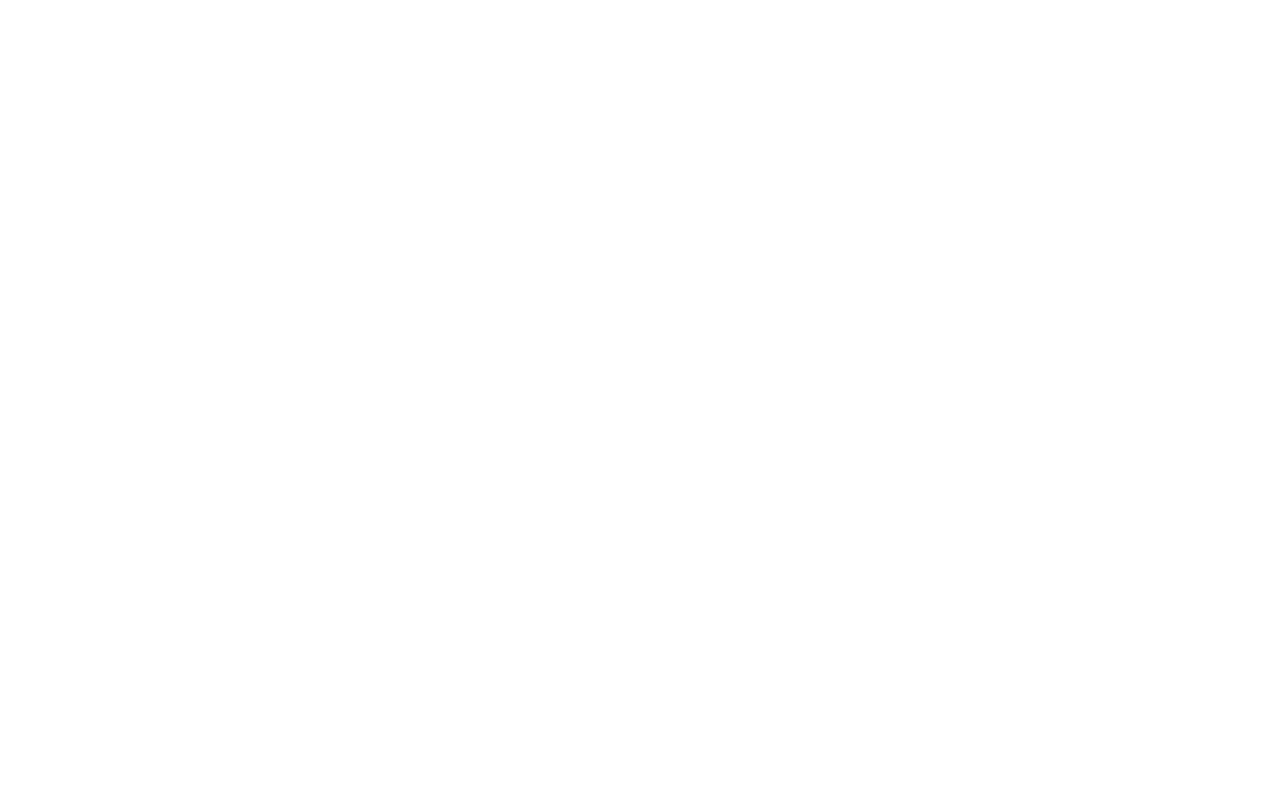
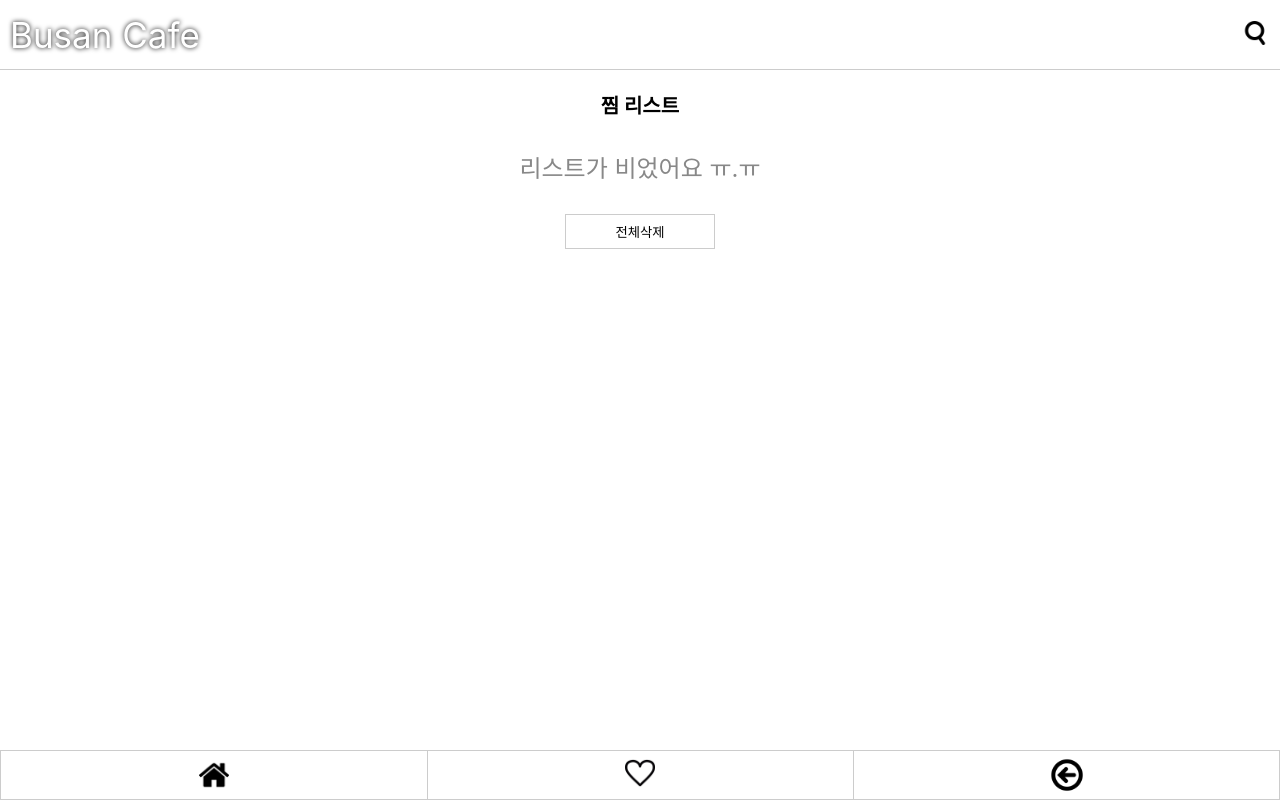
Before and after one commit to woooooooojin/busan_cafe_mobile, a React (Create React App) app: page /cart in a window 1280 px wide. Built offline with nearby package versions, Linux system fonts and the light colour scheme.

Commit message:
cart style 전체삭제

```diff
--- a/src/pages/Cart.jsx
+++ b/src/pages/Cart.jsx
@@ -1,31 +1,153 @@
 import React from 'react'
 import {useDispatch, useSelector} from 'react-redux'
 import { styled } from 'styled-components'
-import { deleteItem } from './store'
+import { deleteAll, deleteItem } from './store'
+import Header from '../components/Header'
+import Footer from '../components/Footer'
+
+
+const Wrap = styled.div`
+    width: 100%;
+    padding-bottom: 80px;
+
+
+    .none{
+        text-align: center;
+        font-size: 24px;
+        margin-top: 30px;
+        color: #888;
+    }
+`
 
 const MapList = styled.ul`
     width: 100%;
     display: flex;
     flex-direction: column;
+    /* padding-bottom: 120px; */
 
     li{
         width: 100%;
         display: flex;
+        align-items: center;
+        text-align: center;
+        border: 1px solid #ccc;
+        border-bottom: 0;
+
+        &:last-child{
+            border-bottom: 1px solid #ccc;
+        }
     }
-    li div{
-        width: 25%;
+    .cart_idx{
+        width: 10%;
     }
+    .cart_img{
+        width: 30%;
+        font-size: 0;
+    }
+
+
     img{
         width: 100%;
+        height: 120px;
+        @media (min-width: 768px) {
+            height: 235px;
+        }
+    }
+    .cart_tit{
+        width: 45%;
+        padding: 0 5px;
+    }
+
+    .cafe_tit{
+        font-weight: bold;
+
+    }
+    .cafe_loca{
+        font-size: 14px;
+        margin-top: 5px;
+    }
+
+    .cart_delete{
+        width: 15%;
+    }
+    .cart_delete button{
+        width: 25px;
+        height: 25px;
+        background-color: #fff;
+        border: 1px solid #888;
+    }
+
+
+`
+const TitleBox = styled.div`
+    width: 100%;
+    margin-top: 20px;
+    margin-bottom: 30px;
+
+    h4{
+        text-align: center;
+        font-size: 20px;
     }
 `
 
+const DeleteAll = styled.div`
+    width: 100%;
+    text-align: center;
+    margin-top: 30px;
+
+    button{
+        width: 150px;
+        height: 35px;
+        border: 1px solid #ccc;
+        background-color: #fff;
+    }
+
+`
 export default function Cart() {
     const state = useSelector((state)=>state)
     const dispatch = useDispatch()
+    if(state.cart.length <= 0){
+        return(
+            <div>
+                <Header/>
+
+                <Wrap>
+
+                <TitleBox>
+                    <h4>찜 리스트</h4>
+                </TitleBox>
+
+                <p className='none'>리스트가 비었어요 ㅠ.ㅠ</p>
+
+
+
+                <DeleteAll>
+                    <button onClick={()=>dispatch(deleteAll())}>전체삭제</button>
+                </DeleteAll>
+                </Wrap>
+
+
+
+
+
+
+                <Footer/>
+
+
+            </div>
+        )
+    }
 
   return (
     <div>
+        <Header/>
+
+        <Wrap>
+
+        <TitleBox>
+            <h4>찜 리스트</h4>
+        </TitleBox>
+
         <MapList>
 
             {
@@ -36,13 +158,31 @@
                         <div className="cart_img">
                            <img src={state.cart[idx].image} alt="img" />
                         </div>
-                        <div className="cart_tit">{state.cart[idx].title}</div>
-                        <div className="cart_delete"><button onClick={()=>dispatch(deleteItem(state.cart[idx].id))}>삭제</button></div>
+                        <div className="cart_tit">
+                          <p className='cafe_tit'> {state.cart[idx].title}</p>
+                          <p className='cafe_loca'> {state.cart[idx].loca}</p>
+                        </div>
+                        <div className="cart_delete"><button onClick={()=>dispatch(deleteItem(state.cart[idx].id))}>X</button></div>
                     </li>
                 )
                })
             }
+
+
+
         </MapList>
+
+        <DeleteAll>
+            <button onClick={()=>dispatch(deleteAll())}>전체삭제</button>
+        </DeleteAll>
+        </Wrap>
+
+
+
+
+
+
+        <Footer/>
     </div>
   )
 }
--- a/src/pages/Haeundae.jsx
+++ b/src/pages/Haeundae.jsx
@@ -79,7 +79,8 @@
   }
   .item_loca{
     font-size: 12px;
-    min-height: 45px;
+    min-height: 30px;
+    margin-bottom: 5px;
     @media (min-width: 768px) {
       font-size: 14px;
     }
@@ -147,12 +148,12 @@
                     <img src={val.image} alt="img"/>
                   </div>
                   <h4 className='item_tit'>{val.title}</h4>
-                  <p className='item_loca'><span>도로명주소 : </span><br/>{val.location}</p>
+                  <p className='item_loca'><span>도로명주소 : </span>{val.location}</p>
                   <p className='item_loca2'><span>지번 : </span>{val.location2}</p>
                   <p className='item_time'><span>영업시간 : </span>{val.time}</p>
 
                 </Link>
-                <button className='likebtn' onClick={()=>{dispatch(addItem({id: val.id, image: val.image, title: val.title ,count: 1}),alert('찜하기에 추가되었습니다.'))}}>찜하기</button>
+                <button className='likebtn' onClick={()=>{dispatch(addItem({loca: val.location ,id: val.id, image: val.image, title: val.title ,count: 1}),alert('찜하기에 추가되었습니다.'))}}>찜하기</button>
 
               </div>
             )
--- a/src/pages/detailpage/DetailHaeundae.jsx
+++ b/src/pages/detailpage/DetailHaeundae.jsx
@@ -145,7 +145,7 @@
             </div>
 
             <div className="box3">
-                <button className="like_box" onClick={()=>{dispatch(addItem({id: haeundae[id].id, image: haeundae[id].image, title: haeundae[id].title ,count: 1}),alert('찜하기에 추가되었습니다.'))}}>
+                <button className="like_box" onClick={()=>{dispatch(addItem({loca: haeundae[id].location, id: haeundae[id].id, image: haeundae[id].image, title: haeundae[id].title ,count: 1}),alert('찜하기에 추가되었습니다.'))}}>
                     찜하기
                 </button>
             </div>
```
